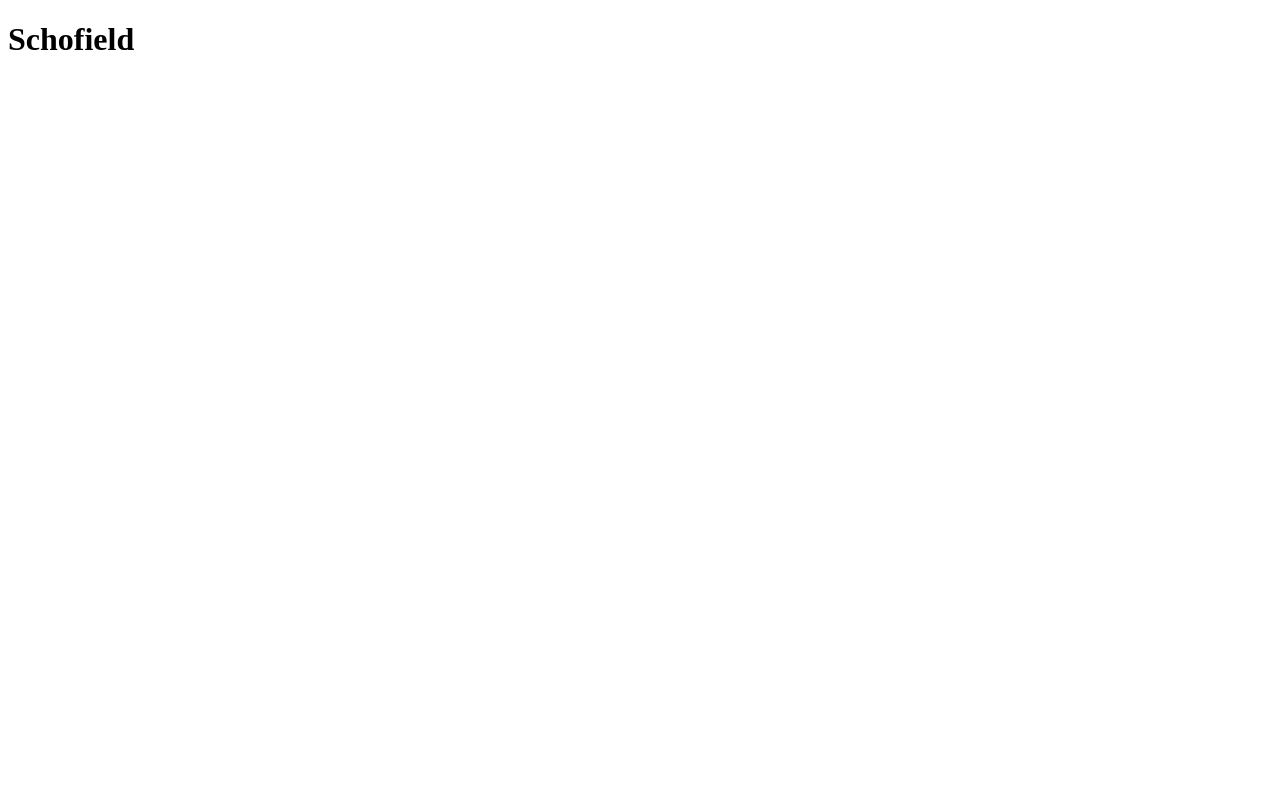
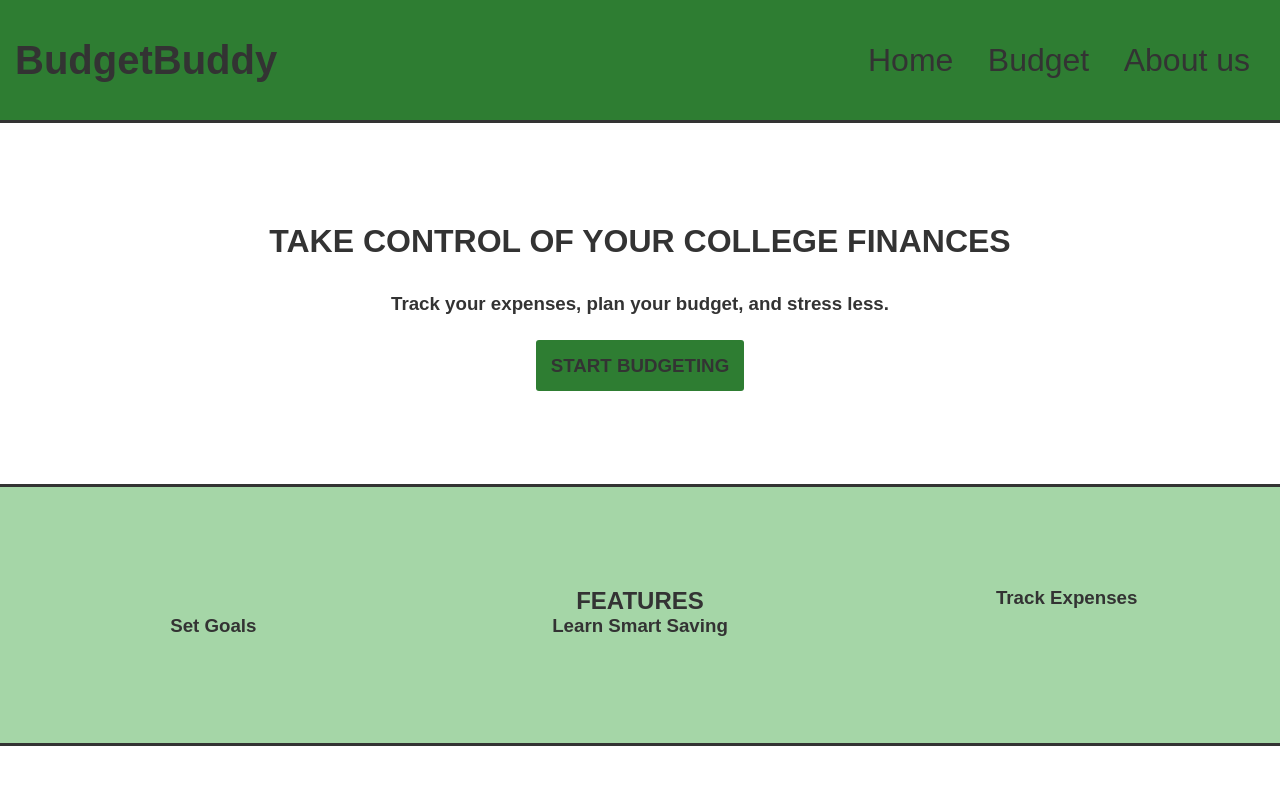
Before and after one commit to treyson-ricks/wdd130-schofield, a plain HTML site: page index.html in a window 1280 px wide. Shown: the top 800 px of the page. Drawn offline with Linux system fonts and the light colour scheme.

Commit message:
I hope this works

```diff
--- a/index.html
+++ b/index.html
@@ -1,11 +1,46 @@
+<!-- https://treyson-ricks.github.io/wdd130-schofield/ -->
 <!DOCTYPE html>
 <html lang="en">
 <head>
     <meta charset="UTF-8">
     <meta name="viewport" content="width=device-width, initial-scale=1.0">
+    <link rel="stylesheet" href="style.css">
     <title>Document</title>
 </head>
 <body>
-    <h1>Schofield</h1>
+    <header>
+        <h1 id="title">BudgetBuddy</h1>
+        <nav>
+            <a href="index.html">Home</a>
+            <a href="budget.html">Budget</a>
+            <a href="about.html">About us</a>
+        </nav>
+    </header>
+    <main>
+        <div id="hero">
+            <h1>TAKE CONTROL OF YOUR COLLEGE FINANCES</h1>
+            <h3>Track your expenses, plan your budget, and stress less.</h3>
+            <h3><a href="budget.html" id="bgt-btn">START BUDGETING</a></h3>
+        </div>
+        <div id="features">
+            <h2 style="grid-column: 2/3;">FEATURES</h2>
+            <section>
+                <h3>Track Expenses</h3>
+            </section>
+            <section>
+                <h3>Set Goals</h3>
+            </section>
+            <section>
+                <h3>Learn Smart Saving</h3>
+            </section>
+        </div>
+        <div id="elevator-pitch">
+            <img src="images/logo.png" alt="BudgetBuddy Logo">
+            <p>BudgetBuddy helps college students keep track of their money without stress. It shows where your cash is going, helps you stay on budget, and teaches smart saving habits so you can focus more on school and less on financial stress.</p>
+        </div>
+    </main>
+    <footer>
+        <p>&copy; 2025 BudgetBuddy &#9679 Made for College Students</p>
+    </footer>
 </body>
 </html>
--- /dev/null
+++ b/style.css
@@ -0,0 +1,68 @@
+body, h1, h2, h3, p {
+    margin: 0;
+    font-family: sans-serif;
+    color: #333333;
+}
+header {
+    padding: 15px;
+    border-bottom: 3px solid #333333;
+    height: 90px;
+    background-color: #2e7d32;
+    display: flex;
+    justify-content: space-between;
+    align-items: center;
+}
+nav a {
+    padding: 15px;
+    font-size: 2em;
+    text-decoration: none;
+    color: #333333;
+}
+#title {
+    font-size: 2.5em;
+}
+#hero {
+    border-bottom: 3px solid #333333;
+    text-align: center;
+    padding: 100px 0;
+    display: grid;
+    grid-template-rows: repeat(3, 1fr);
+    row-gap: 25px;
+    place-items: center;
+}
+#features {
+    background-color: #a5d6a7;
+    border-bottom: 3px solid #333333;
+    text-align: center;
+    text-align: center;
+    padding: 100px 0;
+    display: grid;
+    grid-template-columns: repeat(3, 1fr);
+    grid-template-rows: repeat(2, 1fr);
+}
+#bgt-btn {
+    width: 50%;
+    padding: 15px;
+    background-color: #2e7d32;
+    border-radius: 3px;
+    text-decoration: none;
+    color: #333333;
+}
+#elevator-pitch {
+    width: 50%;
+    padding: 100px 0;
+    margin: 0 auto;
+    text-align: center;
+}
+#elevator-pitch img {
+    width: 100%;
+}
+footer {
+    background-color: #2e7d32;
+    padding: 25px 0;
+    text-align: center;
+}
+footer p {
+    color: #e8f5e9;
+    font-size: 1.2em;
+}
```
Also changed, not shown: images/logo.png (added), 1 other file.
